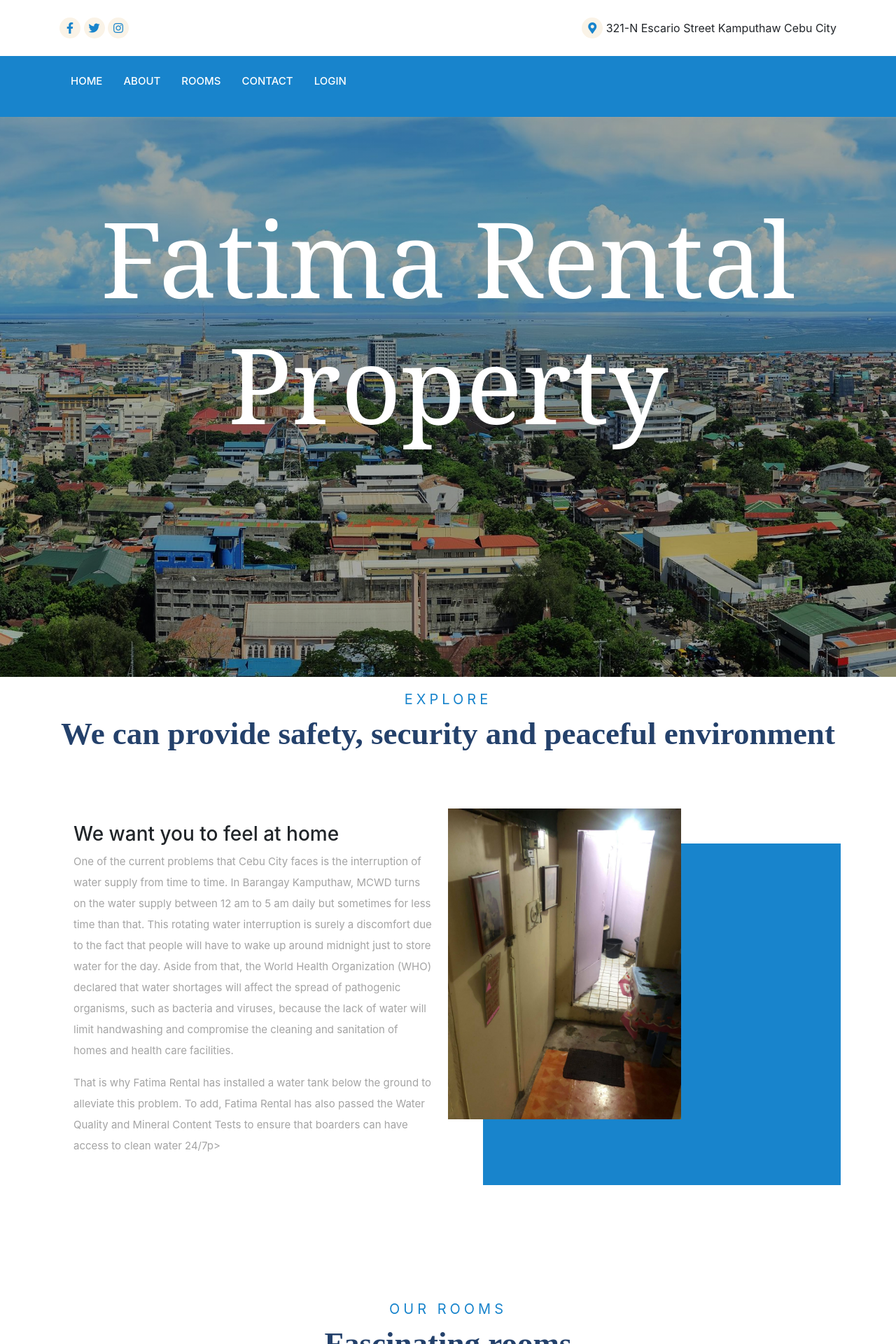
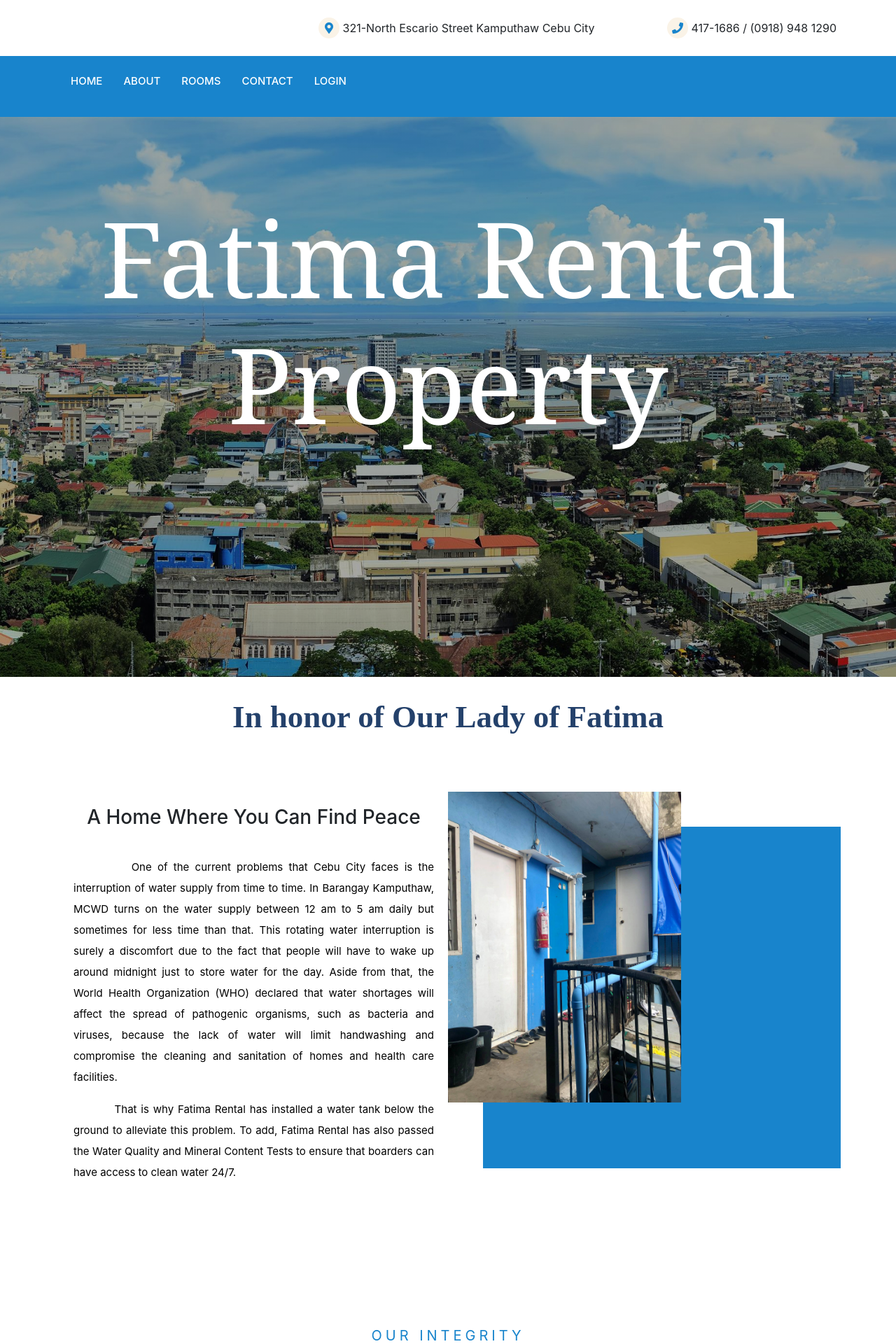
Before and after one commit to weinnandhasanion/fatimarental, a PHP site: page /tenant/index.php in a window 1280 px wide. Shown: the top 1920 px of the page at 70% size. Run offline with PHP 8.4, Linux system fonts and the light colour scheme; data comes from the database, SQL or seed files in the repository; data that the repository does not hold is empty; some libraries are stand-ins or nearby versions.

Commit message:
front end changes

```diff
--- a/tenant/index.php
+++ b/tenant/index.php
@@ -41,17 +41,15 @@ $rooms = array_map(function($room) use ($conn) {
 <body>
     <section class="head">
         <div class="container flex1">
-            <div class="scoial">
-                <i class="fab fa-facebook-f"></i>
-                <i class="fab fa-twitter"></i>
-                <i class="fab fa-instagram"></i>
-            </div>
+
             <div class="logo">
                 <!-- <img src="./assets/logo.png" alt="">-->
             </div>
             <div class="address">
                 <i class="fas fa-map-marker-alt"></i>
-                <span>321-N Escario Street Kamputhaw Cebu City</span>
+                <span>321-North Escario Street Kamputhaw Cebu City</span>&nbsp;&nbsp;&nbsp;&nbsp;&nbsp;&nbsp;&nbsp; &nbsp;&nbsp;&nbsp;&nbsp;&nbsp;&nbsp;&nbsp;&nbsp;&nbsp;&nbsp;&nbsp;&nbsp;&nbsp;&nbsp;
+                <i class="fas fa-phone"></i>
+                <span>417-1686 / (0918) 948 1290</span>
             </div>
         </div>
     </section>
@@ -119,16 +117,17 @@ $rooms = array_map(function($room) use ($conn) {
     <section class="about" id="about">
         <div class="container">
             <div class="heading">
-                <h5>EXPLORE</h5>
-                <h2>We can provide safety, security and peaceful environment
+                <h5></h5>
+                <h2>In honor of Our Lady of Fatima
                 </h2>
             </div>
 
             <div class="content flex  top">
                 <div class="left">
-                    <h3>We want you to feel at home
-                    </h3>
-                    <p>One of the current problems that Cebu City faces is the interruption of water supply from time to
+                <center><h3>A Home Where You Can Find Peace </center>
+                    </h3>&nbsp; &nbsp;
+                    <h2></h2>
+                    <p style="color:black;"align="justify" align="left"> &nbsp; &nbsp; &nbsp; &nbsp; &nbsp; One of the current problems that Cebu City faces is the interruption of water supply from time to
                         time.
                         In Barangay Kamputhaw, MCWD turns on the water supply between 12 am to 5 am daily
                         but sometimes for less time than that. This rotating water interruption
@@ -138,12 +137,12 @@ $rooms = array_map(function($room) use ($conn) {
                         affect the spread of pathogenic organisms, such as bacteria and viruses, because the lack of
                         water will limit handwashing and compromise
                         the cleaning and sanitation of homes and health care facilities.</p>
-                    <p>That is why Fatima Rental has installed a water tank below the ground to alleviate
+                    <p style="color:black;"align="justify">&nbsp; &nbsp; &nbsp; &nbsp; &nbsp; That is why Fatima Rental has installed a water tank below the ground to alleviate
                         this problem. To add, Fatima Rental has also passed the Water
-                        Quality and Mineral Content Tests to ensure that boarders can have access to clean water 24/7p>
+                        Quality and Mineral Content Tests to ensure that boarders can have access to clean water 24/7.
                 </div>
                 <div class="right">
-                    <img src="./assets/h2.jpg" alt="" style="width: 60%;">
+                    <img  align="middle" src="./assets/h6.jpg" alt="" style="width: 60%;">
                 </div>
             </div>
         </div>
@@ -153,41 +152,57 @@ $rooms = array_map(function($room) use ($conn) {
     <section class="room wrapper2 top" id="room">
         <div class="container">
             <div class="heading">
-                <h5>OUR ROOMS</h5>
-                <h2>Fascinating rooms</h2>
+                <h5>OUR INTEGRITY</h5>
+                <h2>Practical & Budget-Friendly</h2>
             </div>
             <div class="content flex mtop">
                 <div class="left grid2">
                     <div class="box">
-                        <i class="fas fa-desktop"></i>
-                        <p>Free Cost</p>
-                        <h3>No booking fee</h3>
+                        <i class="fas fa-tshirt"></i>
+
+                        <h3>Laundry Service</h3>
                     </div>
                     <div class="box">
-                        <i class="fas fa-dollar-sign"></i>
-                        <h3>Best rate guarantee</h3>
+                        <i class="fas fa-coins"></i>
+                        <h3>Economical Rooms</h3>
                     </div>
                     <div class="box">
                         <i class="fab fa-resolving"></i>
-                        <p>Free Cost</p>
-                        <h3>Reservations 24/7</h3>
+
+                        <h3>24/7 Reservations </h3>
                     </div>
                     <div class="box">
-                        <i class="fal fa-alarm-clock"></i>
-                        <p>Free Cost</p>
-                        <h3>Free High-speed Wi-Fi</h3>
+                        <i class="fal fa-wifi"></i>
+
+                        <h3>High-speed Wi-Fi</h3>
                     </div>
                     <div class="box">
-                        <i class="fas fa-mug-hot"></i>
-                        <h3>No Curfew</h3>
+                        <i class="fas fa-key"></i>
+                        <h3>Safe & Secure</h3>
                     </div>
                     <div class="box">
-                        <i class="fas fa-user-tie"></i>
-                        <h3>With Aircon</h3>
+                        <i class="fas fa-snowflake"></i>
+                        <h3>Aircon Ready</h3>
+                    </div>
+                    <div class="box">
+                        <i class="fas fa-water"></i>
+                        <h3>24/7 Water Tank</h3>
+                    </div>
+                    <div class="box">
+                        <i class="fas fa-trash"></i>
+                        <h3>Garbage Collection</h3>
+                    </div>
+                    <div class="box">
+                        <i class="fas fa-wrench"></i>
+                        <h3>Repair Services</h3>
+                    </div>
+                    <div class="box">
+                        <i class="fas fa-store"></i>
+                        <h3>Mini Mart</h3>
                     </div>
                 </div>
                 <div class="right">
-                    <img src="./assets/IMG_7317.JPG" alt="">
+                    <img src="./assets/h3.JPG" alt="">
                 </div>
             </div>
         </div>
@@ -379,56 +394,40 @@ $rooms = array_map(function($room) use ($conn) {
 
     <footer>
         <div class="container top">
-            <div class="subscribe" id="contact">
-                <h2>Looking for more Details?</h2>
-                <p> Log your email address so we can sent more details thru your email account</p>
-                <div class="input flex">
-                    <input type="email" placeholder="Your Email address">
-                    <button class="flex1">
-                        <span>Subscribe</span>
-                        <i class="fas fa-arrow-circle-right"></i>
-                    </button>
-                </div>
-            </div>
+
 
             <div class="content grid  top">
                 <div class="box">
-                    <div class="logo">
-                        <img src="./assets/logo.png" alt="">
-                    </div>
-                    <div class="social flex">
-                        <i class="fab fa-facebook-f"></i>
-                        <i class="fab fa-twitter"></i>
-                        <i class="fab fa-instagram"></i>
-                    </div>
+
                 </div>
 
+
+
                 <div class="box">
-                    <h2>Quick Links</h2>
+                    <h2>Services</h2>
                     <ul>
-                        <li><i class="fas fa-angle-double-right"></i>Reservation</li>
-                        <li><i class="fas fa-angle-double-right"></i>FAQ</li>
-                        <li><i class="fas fa-angle-double-right"></i>Contact</li>
+                        <li><i class="fas fa-angle-double-right"></i>Garbage Collection</li>
+                        <li><i class="fas fa-angle-double-right"></i>Laundry</li>
+                        <li><i class="fas fa-angle-double-right"></i>Wi-Fi</li>
+                        <li><i class="fas fa-angle-double-right"></i>24/7 Water Tank</li>
+                        <li><i class="fas fa-angle-double-right"></i>Repair and Maintenance</li>
+                        <li><i class="fas fa-angle-double-right"></i>Mini-Mart</li>
+
+
+
+
                     </ul>
                 </div>
 
                 <div class="box">
-                    <h2>Services</h2>
-                    <ul>
-                        <li><i class="fas fa-angle-double-right"></i>Maintenance</li>
-                        <li><i class="fas fa-angle-double-right"></i>House Keeping</li>
-                    </ul>
-                </div>
-
-                <div class="box">
-                    <h2>Services</h2>
+                    <h2>Contact Us:</h2>
                     <div class="icon flex">
                         <div class="i">
                             <i class="fas fa-map-marker-alt"></i>
                         </div>
                         <div class="text">
                             <h3>Address</h3>
-                            <p>321-N Escario Street Kamputhaw Cebu City</p>
+                            <p>321-North Escario Street Kamputhaw Cebu City</p>
                         </div>
                     </div>
                     <div class="icon flex">
@@ -437,16 +436,10 @@ $rooms = array_map(function($room) use ($conn) {
                         </div>
                         <div class="text">
                             <h3>Phone</h3>
-                            <p>4171 6862</p>
+                            <p>417-1686 / (0918) 948 1290</p>
                         </div>
                     </div>
-                    <div class="icon flex">
-                        <div class="i">
-                            <i class="far fa-envelope"></i>
-                        </div>
-                        <div class="text">
-                            <h3>Email</h3>
-                            <p>fatimarental@gmail.com</p>
+                    </div>
                         </div>
                     </div>
                 </div>
```
